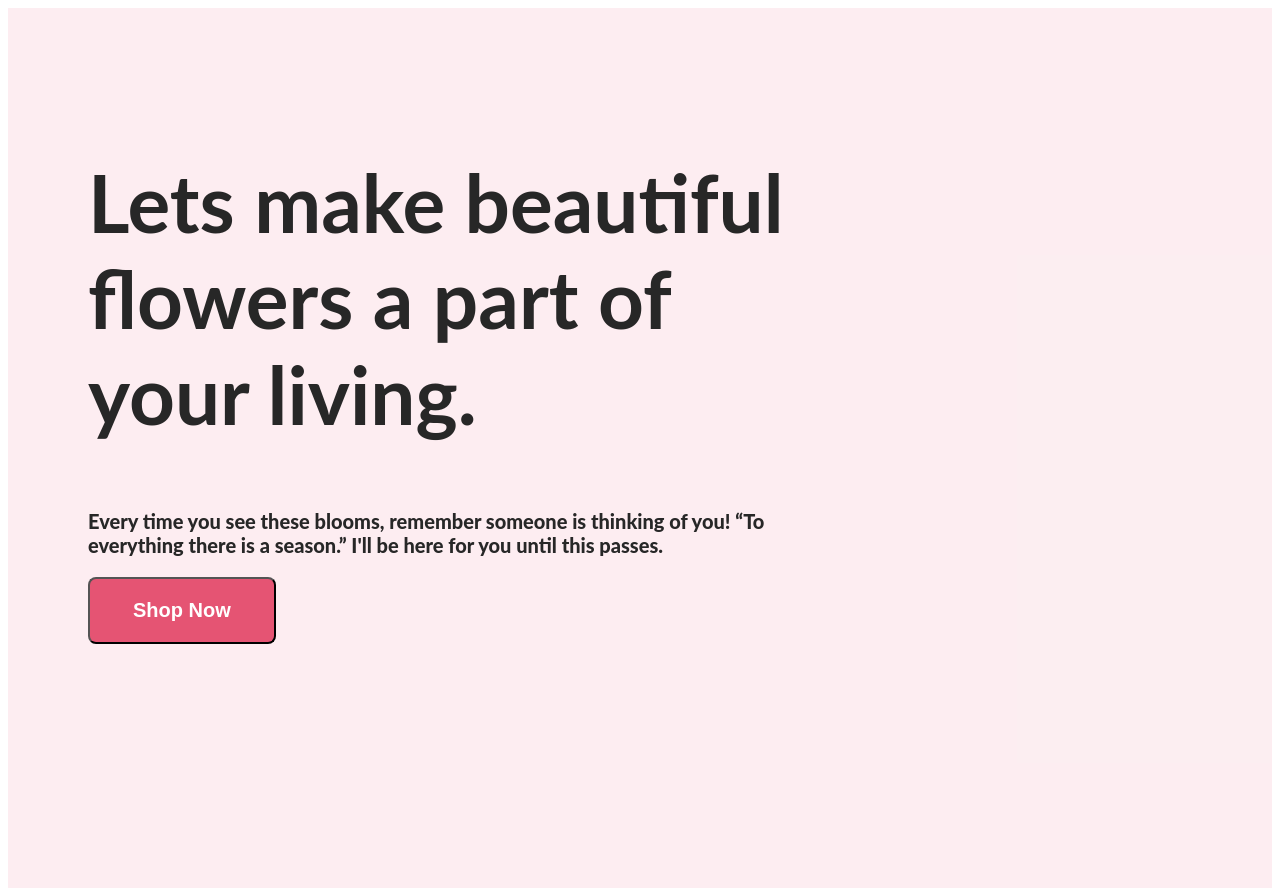
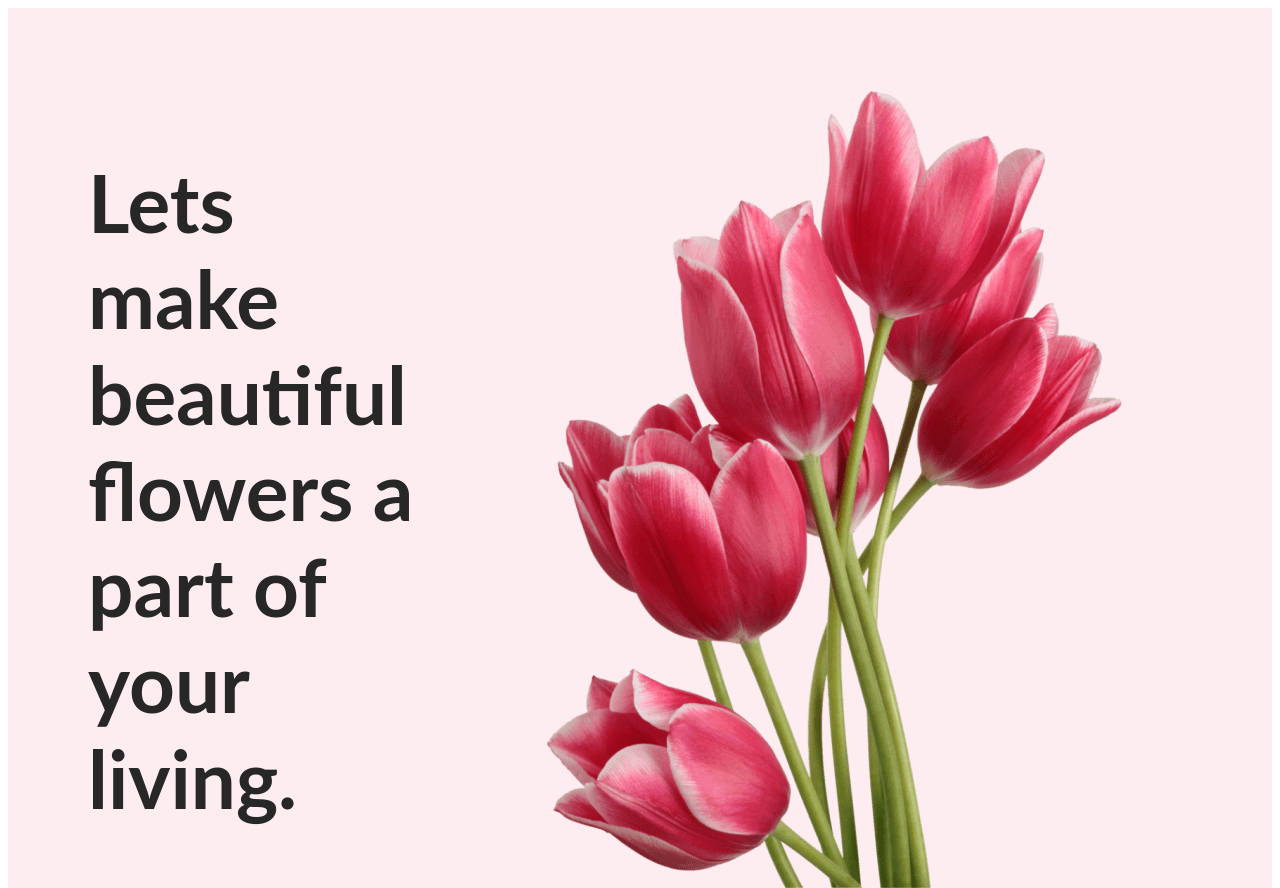
Before and after one commit to Shariful4447/Assignment-1-flower-shop, a plain HTML site: page index.html in a window 1280 px wide. Shown: the top 888 px of the page. Drawn offline with Linux system fonts and the light colour scheme; the site is published under a folder, as on GitHub Pages, so addresses that start at the root find nothing.

Commit message:
header image problem solve

```diff
--- a/index.html
+++ b/index.html
@@ -18,7 +18,7 @@
                 <button class="btn-primary">Shop Now</button>
         </div>
         <div class="header-image">
-            <img src="/asset/headerImage.png" alt="">
+            <img src="./asset/headerImage.png" alt="">
         </div>
 
     </header>
```
Also changed, not shown: 1 other file.
